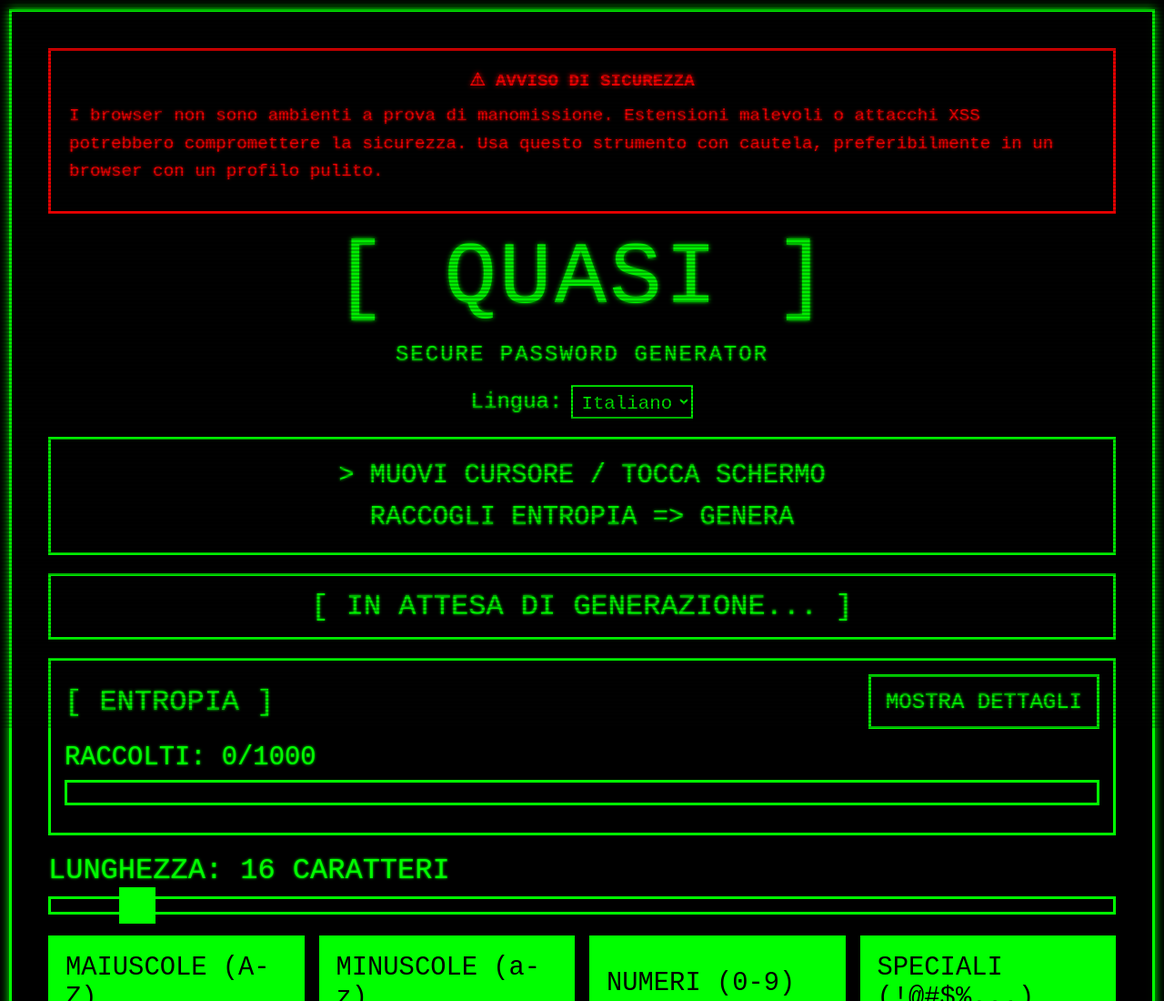
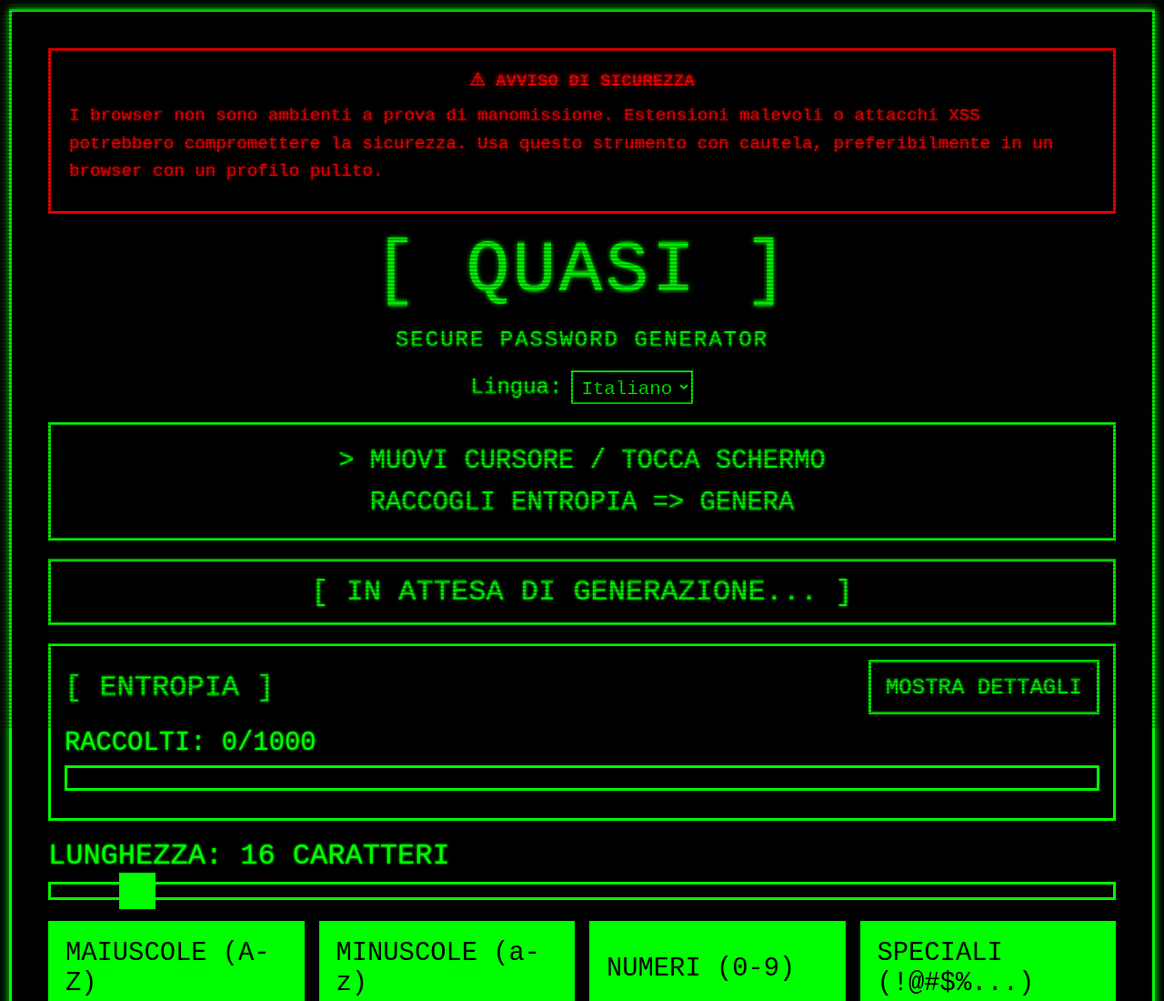
Before and after one commit to taphost/quasi, a plain HTML site: page index.html in a window 1280 px wide. Shown: the top 1100 px of the page at 91% size. Drawn offline with Linux system fonts and the light colour scheme.

Commit message:
Update styles.css

```diff
--- a/styles.css
+++ b/styles.css
@@ -109,7 +109,7 @@ body::after {
 
 h1 {
     text-align: center;
-    font-size: clamp(3rem, 14vw, 6rem);
+    font-size: clamp(1.5rem, 14vw, 5rem);
     font-weight: 400;
     color: #00ff00;
     text-shadow: 0 0 5px #00ff00;
```
